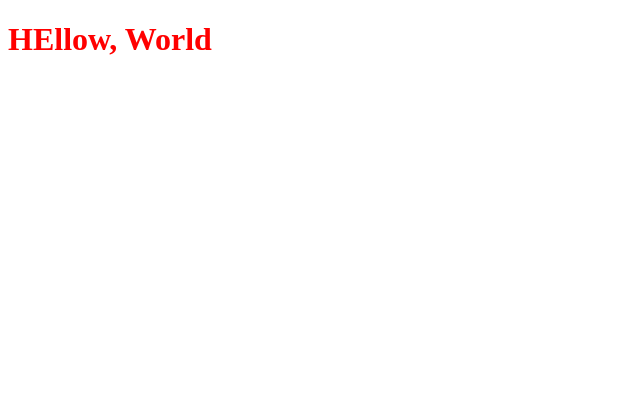
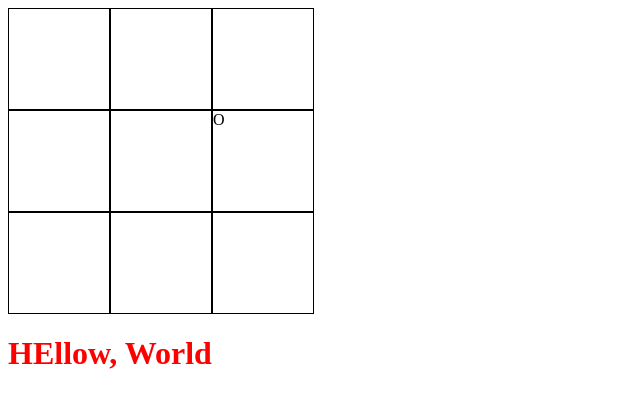
Before and after one commit to xu-ashley/tic-tac-toe, a plain HTML site: page index.html in a window 1280 px wide. Shown: the whole page, without its empty margins (0-640 px from the left). Drawn offline with nearby package versions, Linux system fonts and the light colour scheme.

Commit message:
basic styling & addMark()

```diff
--- a/css/styles.css
+++ b/css/styles.css
@@ -1,3 +1,16 @@
+
+
 h1{
   color: red;
 }
+
+.row{
+  display: flex;
+}
+
+.cell{
+  border: 1px solid black;
+  height: 100px;
+  width:  100px;
+
+}
--- a/index.html
+++ b/index.html
@@ -1,12 +1,33 @@
 <!DOCTYPE html>
 <html lang="en" dir="ltr">
+
 <head>
   <meta charset="utf-8">
   <title></title>
   <link rel="stylesheet" href="css/styles.css">
 </head>
+
 <body>
+  <div class="row">
+    <div class="cell" id="0-0"></div>
+    <div class="cell" id="0-1"></div>
+    <div class="cell" id="0-2"></div>
+  </div>
+  <div class="row">
+    <div class="cell" id="1-0"></div>
+    <div class="cell" id="1-1"></div>
+    <div class="cell" id="1-2"></div>
+  </div>
+  <div class="row">
+    <div class="cell" id="2-0"></div>
+    <div class="cell" id="2-1"></div>
+    <div class="cell" id="2-2"></div>
+  </div>
+
   <h1>HEllow, World</h1>
+
+  <script src="https://ajax.googleapis.com/ajax/libs/jquery/3.6.0/jquery.min.js"></script>
   <script type="text/javascript" src="index.js"></script>
 </body>
+
 </html>
--- a/index.js
+++ b/index.js
@@ -1 +1,11 @@
 console.log("Hello");
+
+// $("#0-0").text("X");
+
+function addMark(row, column, mark) {
+  $("#" + row + "-" + column).text(mark);
+}
+
+addMark(1, 2, "O");
+
+// [["X", "", "O"], ["", "", "O"],["X", "", ""]]
```
Lines whose indentation alone changed are shown as unchanged.
